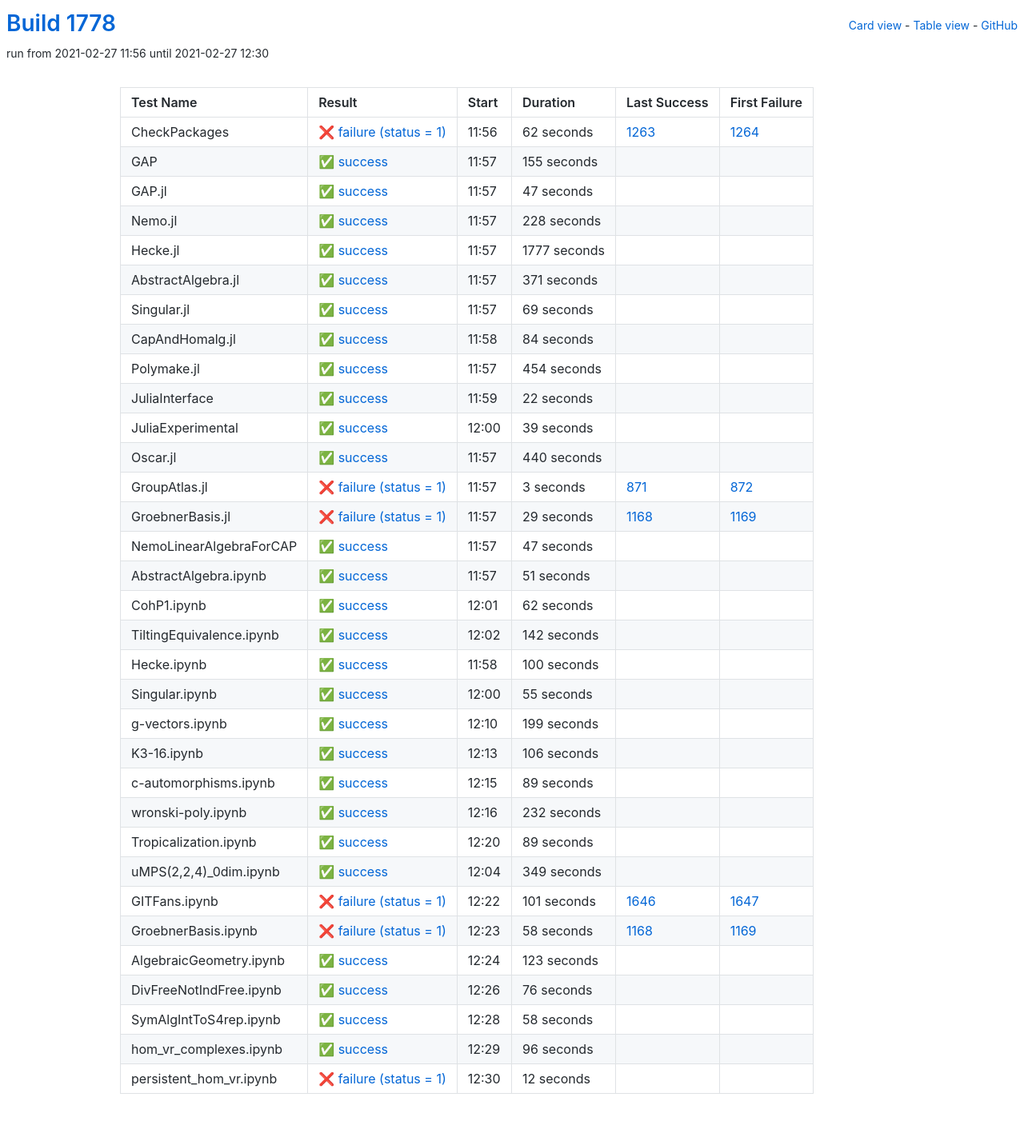
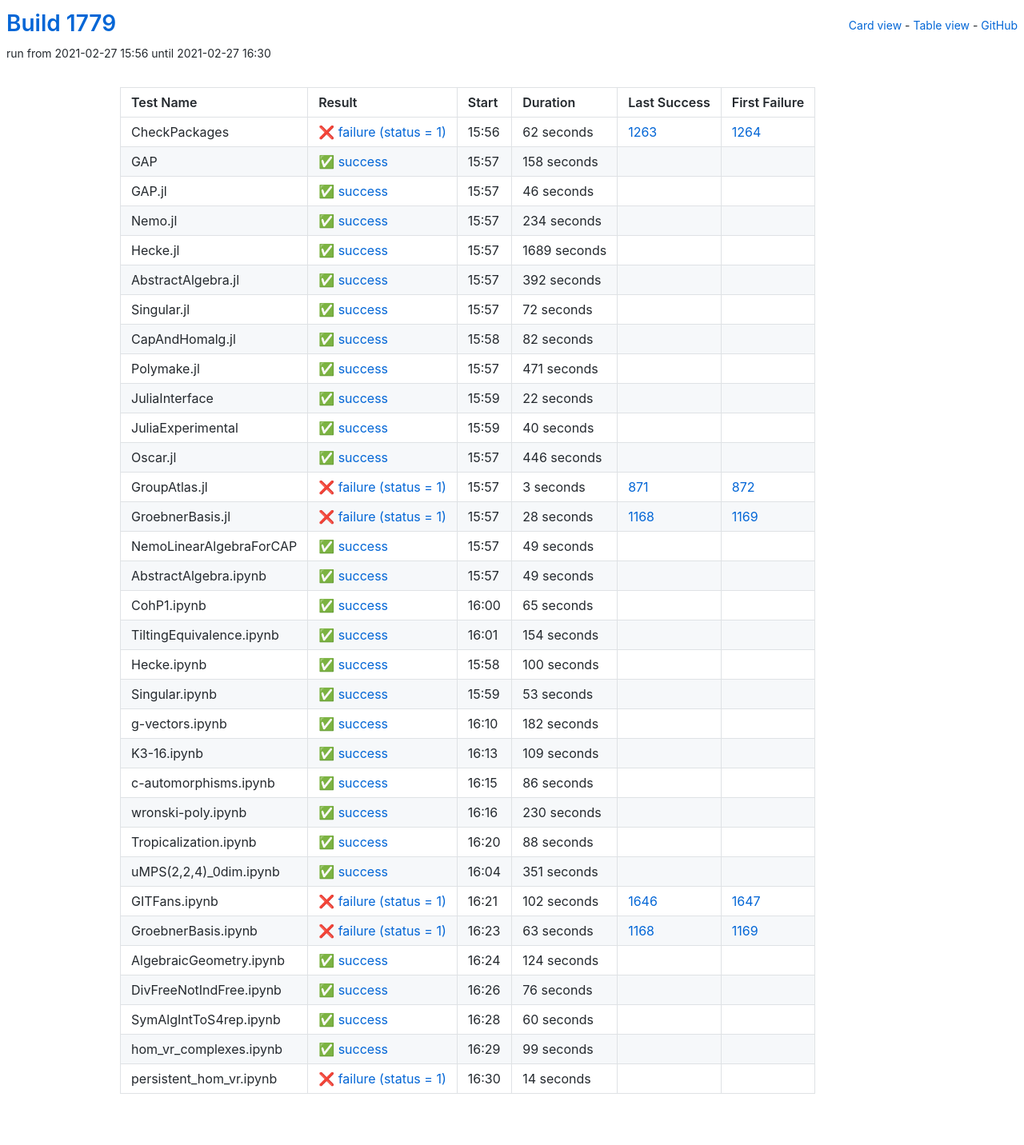
Before and after one commit to oscar-system/oscar-ci-status-stable, a Jekyll site: the page built from table.html, in a window 1280 px wide. Shown: the whole page at 80% size. Built offline with Jekyll 4.4.1, drawn with Linux system fonts in a browser that asks for light colours.

Commit message:
Build #1779

```diff
--- a/_data/ci.yml
+++ b/_data/ci.yml
@@ -1,6 +1,6 @@
 ---
-build: 1778
-build_url: https://oscarci.mathematik.uni-kl.de/job/oscar-stable/1778/
+build: 1779
+build_url: https://oscarci.mathematik.uni-kl.de/job/oscar-stable/1779/
 job: oscar-stable
 organization: oscar-system
 repo: oscar-ci-status-stable
@@ -8,8 +8,8 @@ repourl: https://github.com/oscar-system/oscar-ci-status-stable
 tests:
 - name: CheckPackages
   id: checkpackages
-  log: https://oscarci.mathematik.uni-kl.de/job/oscar-stable/1778/artifact/logs/build-1778/CheckPackages.log
-  start: 2021-02-27 11:56
+  log: https://oscarci.mathematik.uni-kl.de/job/oscar-stable/1779/artifact/logs/build-1779/CheckPackages.log
+  start: 2021-02-27 15:56
   success: false
   exitcode: 1
   status: failure
@@ -20,104 +20,104 @@ tests:
   first_failure_url: https://oscarci.mathematik.uni-kl.de/job/oscar-stable/1264/
 - name: GAP
   id: gap
-  log: https://oscarci.mathematik.uni-kl.de/job/oscar-stable/1778/artifact/logs/build-1778/GAP.log
-  start: 2021-02-27 11:57
+  log: https://oscarci.mathematik.uni-kl.de/job/oscar-stable/1779/artifact/logs/build-1779/GAP.log
+  start: 2021-02-27 15:57
   success: true
   exitcode: 0
   status: success
-  duration: 155
+  duration: 158
   last_success: false
   last_success_url:
   first_failure: false
   first_failure_url:
 - name: GAP.jl
   id: gap-jl
-  log: https://oscarci.mathematik.uni-kl.de/job/oscar-stable/1778/artifact/logs/build-1778/GAP.jl.log
-  start: 2021-02-27 11:57
+  log: https://oscarci.mathematik.uni-kl.de/job/oscar-stable/1779/artifact/logs/build-1779/GAP.jl.log
+  start: 2021-02-27 15:57
   success: true
   exitcode: 0
   status: success
-  duration: 47
+  duration: 46
   last_success: false
   last_success_url:
   first_failure: false
   first_failure_url:
 - name: Nemo.jl
   id: nemo-jl
-  log: https://oscarci.mathematik.uni-kl.de/job/oscar-stable/1778/artifact/logs/build-1778/Nemo.jl.log
-  start: 2021-02-27 11:57
+  log: https://oscarci.mathematik.uni-kl.de/job/oscar-stable/1779/artifact/logs/build-1779/Nemo.jl.log
+  start: 2021-02-27 15:57
   success: true
   exitcode: 0
   status: success
-  duration: 228
+  duration: 234
   last_success: false
   last_success_url:
   first_failure: false
   first_failure_url:
 - name: Hecke.jl
   id: hecke-jl
-  log: https://oscarci.mathematik.uni-kl.de/job/oscar-stable/1778/artifact/logs/build-1778/Hecke.jl.log
-  start: 2021-02-27 11:57
+  log: https://oscarci.mathematik.uni-kl.de/job/oscar-stable/1779/artifact/logs/build-1779/Hecke.jl.log
+  start: 2021-02-27 15:57
   success: true
   exitcode: 0
   status: success
-  duration: 1777
+  duration: 1689
   last_success: false
   last_success_url:
   first_failure: false
   first_failure_url:
 - name: AbstractAlgebra.jl
   id: abstractalgebra-jl
-  log: https://oscarci.mathematik.uni-kl.de/job/oscar-stable/1778/artifact/logs/build-1778/AbstractAlgebra.jl.log
-  start: 2021-02-27 11:57
+  log: https://oscarci.mathematik.uni-kl.de/job/oscar-stable/1779/artifact/logs/build-1779/AbstractAlgebra.jl.log
+  start: 2021-02-27 15:57
   success: true
   exitcode: 0
   status: success
-  duration: 371
+  duration: 392
   last_success: false
   last_success_url:
   first_failure: false
   first_failure_url:
 - name: Singular.jl
   id: singular-jl
-  log: https://oscarci.mathematik.uni-kl.de/job/oscar-stable/1778/artifact/logs/build-1778/Singular.jl.log
-  start: 2021-02-27 11:57
+  log: https://oscarci.mathematik.uni-kl.de/job/oscar-stable/1779/artifact/logs/build-1779/Singular.jl.log
+  start: 2021-02-27 15:57
   success: true
   exitcode: 0
   status: success
-  duration: 69
+  duration: 72
   last_success: false
   last_success_url:
   first_failure: false
   first_failure_url:
 - name: CapAndHomalg.jl
   id: capandhomalg-jl
-  log: https://oscarci.mathematik.uni-kl.de/job/oscar-stable/1778/artifact/logs/build-1778/CapAndHomalg.jl.log
-  start: 2021-02-27 11:58
+  log: https://oscarci.mathematik.uni-kl.de/job/oscar-stable/1779/artifact/logs/build-1779/CapAndHomalg.jl.log
+  start: 2021-02-27 15:58
   success: true
   exitcode: 0
   status: success
-  duration: 84
+  duration: 82
   last_success: false
   last_success_url:
   first_failure: false
   first_failure_url:
 - name: Polymake.jl
   id: polymake-jl
-  log: https://oscarci.mathematik.uni-kl.de/job/oscar-stable/1778/artifact/logs/build-1778/Polymake.jl.log
-  start: 2021-02-27 11:57
+  log: https://oscarci.mathematik.uni-kl.de/job/oscar-stable/1779/artifact/logs/build-1779/Polymake.jl.log
+  start: 2021-02-27 15:57
   success: true
   exitcode: 0
   status: success
-  duration: 454
+  duration: 471
   last_success: false
   last_success_url:
   first_failure: false
   first_failure_url:
 - name: JuliaInterface
   id: juliainterface
-  log: https://oscarci.mathematik.uni-kl.de/job/oscar-stable/1778/artifact/logs/build-1778/JuliaInterface.log
-  start: 2021-02-27 11:59
+  log: https://oscarci.mathematik.uni-kl.de/job/oscar-stable/1779/artifact/logs/build-1779/JuliaInterface.log
+  start: 2021-02-27 15:59
   success: true
   exitcode: 0
   status: success
@@ -128,32 +128,32 @@ tests:
   first_failure_url:
 - name: JuliaExperimental
   id: juliaexperimental
-  log: https://oscarci.mathematik.uni-kl.de/job/oscar-stable/1778/artifact/logs/build-1778/JuliaExperimental.log
-  start: 2021-02-27 12:00
+  log: https://oscarci.mathematik.uni-kl.de/job/oscar-stable/1779/artifact/logs/build-1779/JuliaExperimental.log
+  start: 2021-02-27 15:59
   success: true
   exitcode: 0
   status: success
-  duration: 39
+  duration: 40
   last_success: false
   last_success_url:
   first_failure: false
   first_failure_url:
 - name: Oscar.jl
   id: oscar-jl
-  log: https://oscarci.mathematik.uni-kl.de/job/oscar-stable/1778/artifact/logs/build-1778/Oscar.jl.log
-  start: 2021-02-27 11:57
+  log: https://oscarci.mathematik.uni-kl.de/job/oscar-stable/1779/artifact/logs/build-1779/Oscar.jl.log
+  start: 2021-02-27 15:57
   success: true
   exitcode: 0
   status: success
-  duration: 440
+  duration: 446
   last_success: false
   last_success_url:
   first_failure: false
   first_failure_url:
 - name: GroupAtlas.jl
   id: groupatlas-jl
-  log: https://oscarci.mathematik.uni-kl.de/job/oscar-stable/1778/artifact/logs/build-1778/GroupAtlas.jl.log
-  start: 2021-02-27 11:57
+  log: https://oscarci.mathematik.uni-kl.de/job/oscar-stable/1779/artifact/logs/build-1779/GroupAtlas.jl.log
+  start: 2021-02-27 15:57
   success: false
   exitcode: 1
   status: failure
@@ -164,68 +164,68 @@ tests:
   first_failure_url: https://oscarci.mathematik.uni-kl.de/job/oscar-stable/872/
 - name: GroebnerBasis.jl
   id: groebnerbasis-jl
-  log: https://oscarci.mathematik.uni-kl.de/job/oscar-stable/1778/artifact/logs/build-1778/GroebnerBasis.jl.log
-  start: 2021-02-27 11:57
+  log: https://oscarci.mathematik.uni-kl.de/job/oscar-stable/1779/artifact/logs/build-1779/GroebnerBasis.jl.log
+  start: 2021-02-27 15:57
   success: false
   exitcode: 1
   status: failure
-  duration: 29
+  duration: 28
   last_success: 1168
   last_success_url: https://oscarci.mathematik.uni-kl.de/job/oscar-stable/1168/
   first_failure: 1169
   first_failure_url: https://oscarci.mathematik.uni-kl.de/job/oscar-stable/1169/
 - name: NemoLinearAlgebraForCAP
   id: nemolinearalgebraforcap
-  log: https://oscarci.mathematik.uni-kl.de/job/oscar-stable/1778/artifact/logs/build-1778/NemoLinearAlgebraForCAP.log
-  start: 2021-02-27 11:57
+  log: https://oscarci.mathematik.uni-kl.de/job/oscar-stable/1779/artifact/logs/build-1779/NemoLinearAlgebraForCAP.log
+  start: 2021-02-27 15:57
   success: true
   exitcode: 0
   status: success
-  duration: 47
+  duration: 49
   last_success: false
   last_success_url:
   first_failure: false
   first_failure_url:
 - name: AbstractAlgebra.ipynb
   id: abstractalgebra-ipynb
-  log: https://oscarci.mathematik.uni-kl.de/job/oscar-stable/1778/artifact/logs/build-1778/AbstractAlgebra.ipynb.log
-  start: 2021-02-27 11:57
+  log: https://oscarci.mathematik.uni-kl.de/job/oscar-stable/1779/artifact/logs/build-1779/AbstractAlgebra.ipynb.log
+  start: 2021-02-27 15:57
   success: true
   exitcode: 0
   status: success
-  duration: 51
+  duration: 49
   last_success: false
   last_success_url:
   first_failure: false
   first_failure_url:
 - name: CohP1.ipynb
   id: cohp1-ipynb
-  log: https://oscarci.mathematik.uni-kl.de/job/oscar-stable/1778/artifact/logs/build-1778/CohP1.ipynb.log
-  start: 2021-02-27 12:01
+  log: https://oscarci.mathematik.uni-kl.de/job/oscar-stable/1779/artifact/logs/build-1779/CohP1.ipynb.log
+  start: 2021-02-27 16:00
   success: true
   exitcode: 0
   status: success
-  duration: 62
+  duration: 65
   last_success: false
   last_success_url:
   first_failure: false
   first_failure_url:
 - name: TiltingEquivalence.ipynb
   id: tiltingequivalence-ipynb
-  log: https://oscarci.mathematik.uni-kl.de/job/oscar-stable/1778/artifact/logs/build-1778/TiltingEquivalence.ipynb.log
-  start: 2021-02-27 12:02
+  log: https://oscarci.mathematik.uni-kl.de/job/oscar-stable/1779/artifact/logs/build-1779/TiltingEquivalence.ipynb.log
+  start: 2021-02-27 16:01
   success: true
   exitcode: 0
   status: success
-  duration: 142
+  duration: 154
   last_success: false
   last_success_url:
   first_failure: false
   first_failure_url:
 - name: Hecke.ipynb
   id: hecke-ipynb
-  log: https://oscarci.mathematik.uni-kl.de/job/oscar-stable/1778/artifact/logs/build-1778/Hecke.ipynb.log
-  start: 2021-02-27 11:58
+  log: https://oscarci.mathematik.uni-kl.de/job/oscar-stable/1779/artifact/logs/build-1779/Hecke.ipynb.log
+  start: 2021-02-27 15:58
   success: true
   exitcode: 0
   status: success
@@ -236,128 +236,128 @@ tests:
   first_failure_url:
 - name: Singular.ipynb
   id: singular-ipynb
-  log: https://oscarci.mathematik.uni-kl.de/job/oscar-stable/1778/artifact/logs/build-1778/Singular.ipynb.log
-  start: 2021-02-27 12:00
+  log: https://oscarci.mathematik.uni-kl.de/job/oscar-stable/1779/artifact/logs/build-1779/Singular.ipynb.log
+  start: 2021-02-27 15:59
   success: true
   exitcode: 0
   status: success
-  duration: 55
+  duration: 53
   last_success: false
   last_success_url:
   first_failure: false
   first_failure_url:
 - name: g-vectors.ipynb
   id: g-vectors-ipynb
-  log: https://oscarci.mathematik.uni-kl.de/job/oscar-stable/1778/artifact/logs/build-1778/g-vectors.ipynb.log
-  start: 2021-02-27 12:10
+  log: https://oscarci.mathematik.uni-kl.de/job/oscar-stable/1779/artifact/logs/build-1779/g-vectors.ipynb.log
+  start: 2021-02-27 16:10
   success: true
   exitcode: 0
   status: success
-  duration: 199
+  duration: 182
   last_success: false
   last_success_url:
   first_failure: false
   first_failure_url:
 - name: K3-16.ipynb
   id: k3-16-ipynb
-  log: https://oscarci.mathematik.uni-kl.de/job/oscar-stable/1778/artifact/logs/build-1778/K3-16.ipynb.log
-  start: 2021-02-27 12:13
+  log: https://oscarci.mathematik.uni-kl.de/job/oscar-stable/1779/artifact/logs/build-1779/K3-16.ipynb.log
+  start: 2021-02-27 16:13
   success: true
   exitcode: 0
   status: success
-  duration: 106
+  duration: 109
   last_success: false
   last_success_url:
   first_failure: false
   first_failure_url:
 - name: c-automorphisms.ipynb
   id: c-automorphisms-ipynb
-  log: https://oscarci.mathematik.uni-kl.de/job/oscar-stable/1778/artifact/logs/build-1778/c-automorphisms.ipynb.log
-  start: 2021-02-27 12:15
+  log: https://oscarci.mathematik.uni-kl.de/job/oscar-stable/1779/artifact/logs/build-1779/c-automorphisms.ipynb.log
+  start: 2021-02-27 16:15
   success: true
   exitcode: 0
   status: success
-  duration: 89
+  duration: 86
   last_success: false
   last_success_url:
   first_failure: false
   first_failure_url:
 - name: wronski-poly.ipynb
   id: wronski-poly-ipynb
-  log: https://oscarci.mathematik.uni-kl.de/job/oscar-stable/1778/artifact/logs/build-1778/wronski-poly.ipynb.log
-  start: 2021-02-27 12:16
+  log: https://oscarci.mathematik.uni-kl.de/job/oscar-stable/1779/artifact/logs/build-1779/wronski-poly.ipynb.log
+  start: 2021-02-27 16:16
   success: true
   exitcode: 0
   status: success
-  duration: 232
+  duration: 230
   last_success: false
   last_success_url:
   first_failure: false
   first_failure_url:
 - name: Tropicalization.ipynb
   id: tropicalization-ipynb
-  log: https://oscarci.mathematik.uni-kl.de/job/oscar-stable/1778/artifact/logs/build-1778/Tropicalization.ipynb.log
-  start: 2021-02-27 12:20
+  log: https://oscarci.mathematik.uni-kl.de/job/oscar-stable/1779/artifact/logs/build-1779/Tropicalization.ipynb.log
+  start: 2021-02-27 16:20
   success: true
   exitcode: 0
   status: success
-  duration: 89
+  duration: 88
   last_success: false
   last_success_url:
   first_failure: false
   first_failure_url:
 - name: uMPS(2,2,4)_0dim.ipynb
   id: umps-2-2-4-0dim-ipynb
-  log: https://oscarci.mathematik.uni-kl.de/job/oscar-stable/1778/artifact/logs/build-1778/uMPS-2-2-4-_0dim.ipynb.log
-  start: 2021-02-27 12:04
+  log: https://oscarci.mathematik.uni-kl.de/job/oscar-stable/1779/artifact/logs/build-1779/uMPS-2-2-4-_0dim.ipynb.log
+  start: 2021-02-27 16:04
   success: true
   exitcode: 0
   status: success
-  duration: 349
+  duration: 351
   last_success: false
   last_success_url:
   first_failure: false
   first_failure_url:
 - name: GITFans.ipynb
   id: gitfans-ipynb
-  log: https://oscarci.mathematik.uni-kl.de/job/oscar-stable/1778/artifact/logs/build-1778/GITFans.ipynb.log
-  start: 2021-02-27 12:22
+  log: https://oscarci.mathematik.uni-kl.de/job/oscar-stable/1779/artifact/logs/build-1779/GITFans.ipynb.log
+  start: 2021-02-27 16:21
   success: false
   exitcode: 1
   status: failure
-  duration: 101
+  duration: 102
   last_success: 1646
   last_success_url: https://oscarci.mathematik.uni-kl.de/job/oscar-stable/1646/
   first_failure: 1647
   first_failure_url: https://oscarci.mathematik.uni-kl.de/job/oscar-stable/1647/
 - name: GroebnerBasis.ipynb
   id: groebnerbasis-ipynb
-  log: https://oscarci.mathematik.uni-kl.de/job/oscar-stable/1778/artifact/logs/build-1778/GroebnerBasis.ipynb.log
-  start: 2021-02-27 12:23
+  log: https://oscarci.mathematik.uni-kl.de/job/oscar-stable/1779/artifact/logs/build-1779/GroebnerBasis.ipynb.log
+  start: 2021-02-27 16:23
   success: false
   exitcode: 1
   status: failure
-  duration: 58
+  duration: 63
   last_success: 1168
   last_success_url: https://oscarci.mathematik.uni-kl.de/job/oscar-stable/1168/
   first_failure: 1169
   first_failure_url: https://oscarci.mathematik.uni-kl.de/job/oscar-stable/1169/
 - name: AlgebraicGeometry.ipynb
   id: algebraicgeometry-ipynb
-  log: https://oscarci.mathematik.uni-kl.de/job/oscar-stable/1778/artifact/logs/build-1778/AlgebraicGeometry.ipynb.log
-  start: 2021-02-27 12:24
+  log: https://oscarci.mathematik.uni-kl.de/job/oscar-stable/1779/artifact/logs/build-1779/AlgebraicGeometry.ipynb.log
+  start: 2021-02-27 16:24
   success: true
   exitcode: 0
   status: success
-  duration: 123
+  duration: 124
   last_success: false
   last_success_url:
   first_failure: false
   first_failure_url:
 - name: DivFreeNotIndFree.ipynb
   id: divfreenotindfree-ipynb
-  log: https://oscarci.mathematik.uni-kl.de/job/oscar-stable/1778/artifact/logs/build-1778/DivFreeNotIndFree.ipynb.log
-  start: 2021-02-27 12:26
+  log: https://oscarci.mathematik.uni-kl.de/job/oscar-stable/1779/artifact/logs/build-1779/DivFreeNotIndFree.ipynb.log
+  start: 2021-02-27 16:26
   success: true
   exitcode: 0
   status: success
@@ -368,36 +368,36 @@ tests:
   first_failure_url:
 - name: SymAlgIntToS4rep.ipynb
   id: symalginttos4rep-ipynb
-  log: https://oscarci.mathematik.uni-kl.de/job/oscar-stable/1778/artifact/logs/build-1778/SymAlgIntToS4rep.ipynb.log
-  start: 2021-02-27 12:28
+  log: https://oscarci.mathematik.uni-kl.de/job/oscar-stable/1779/artifact/logs/build-1779/SymAlgIntToS4rep.ipynb.log
+  start: 2021-02-27 16:28
   success: true
   exitcode: 0
   status: success
-  duration: 58
+  duration: 60
   last_success: false
   last_success_url:
   first_failure: false
   first_failure_url:
 - name: hom_vr_complexes.ipynb
   id: hom-vr-complexes-ipynb
-  log: https://oscarci.mathematik.uni-kl.de/job/oscar-stable/1778/artifact/logs/build-1778/hom_vr_complexes.ipynb.log
-  start: 2021-02-27 12:29
+  log: https://oscarci.mathematik.uni-kl.de/job/oscar-stable/1779/artifact/logs/build-1779/hom_vr_complexes.ipynb.log
+  start: 2021-02-27 16:29
   success: true
   exitcode: 0
   status: success
-  duration: 96
+  duration: 99
   last_success: false
   last_success_url:
   first_failure: false
   first_failure_url:
 - name: persistent_hom_vr.ipynb
   id: persistent-hom-vr-ipynb
-  log: https://oscarci.mathematik.uni-kl.de/job/oscar-stable/1778/artifact/logs/build-1778/persistent_hom_vr.ipynb.log
-  start: 2021-02-27 12:30
+  log: https://oscarci.mathematik.uni-kl.de/job/oscar-stable/1779/artifact/logs/build-1779/persistent_hom_vr.ipynb.log
+  start: 2021-02-27 16:30
   success: false
   exitcode: 1
   status: failure
-  duration: 12
+  duration: 14
   last_success: false
   last_success_url:
   first_failure: false
```
Also changed, not shown: README.md.
